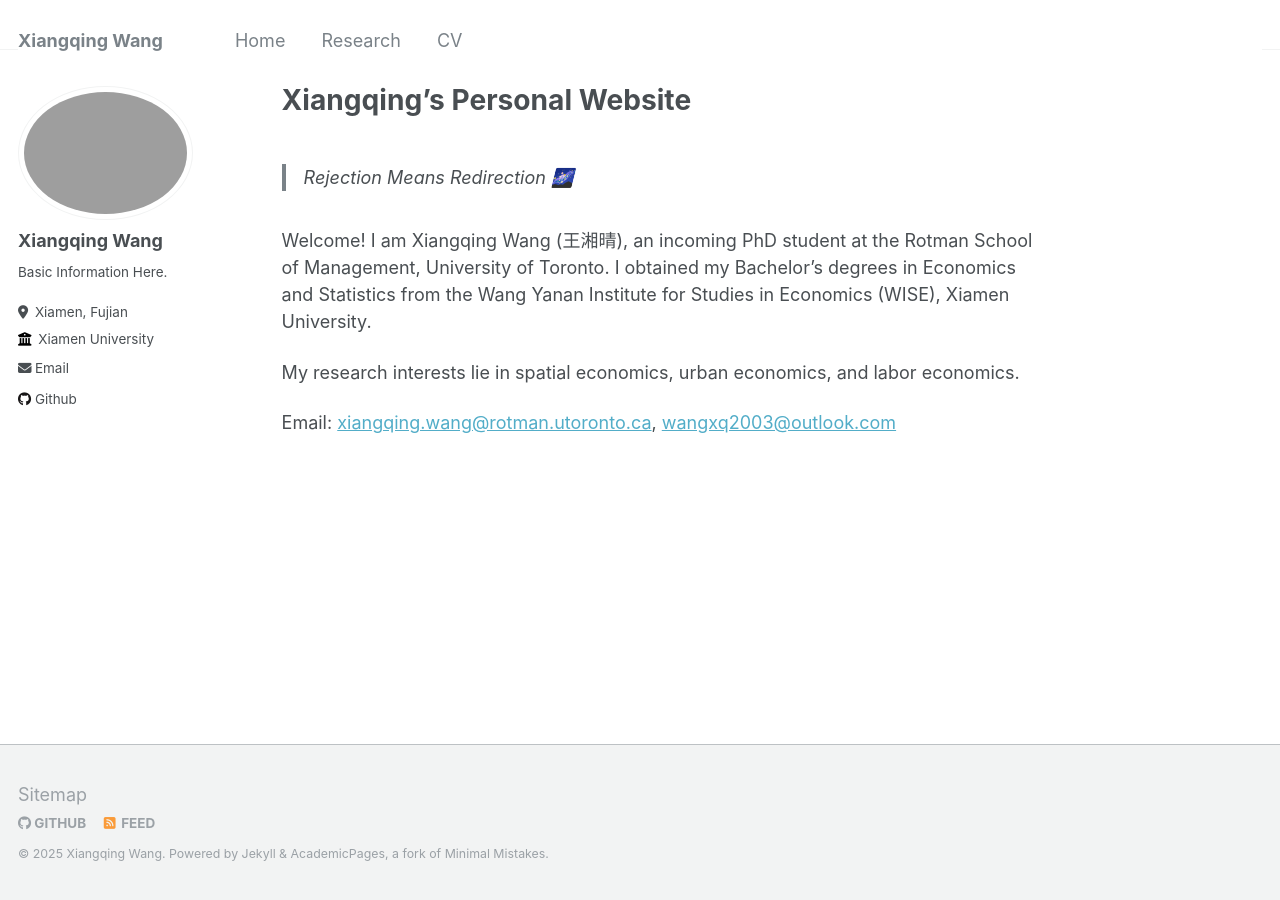
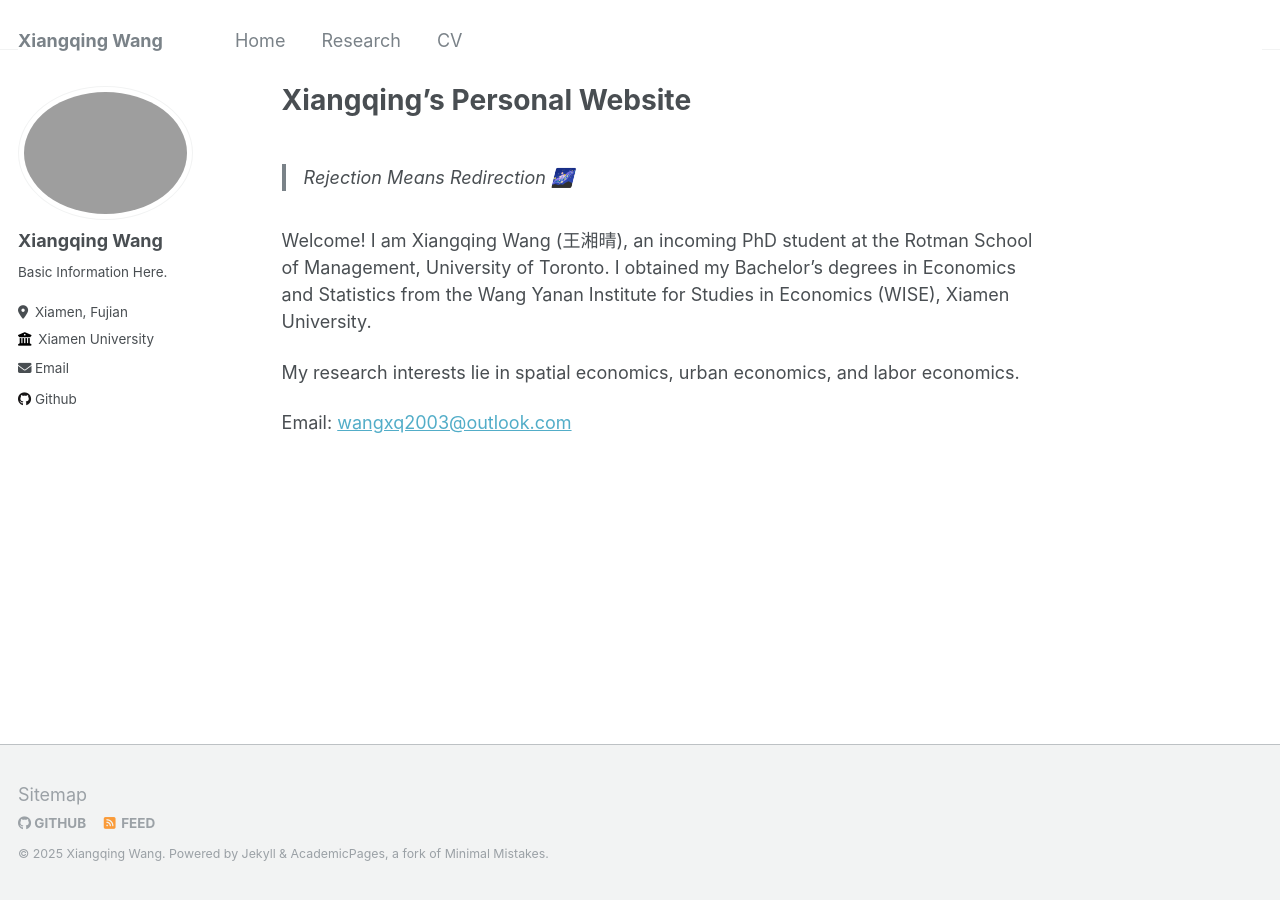
Before and after one commit to leahxqing/leahxqing.github.io, a Jekyll site: the page built from _pages/about.md, in a window 1280 px wide. Built offline with Jekyll 4.4.1, drawn with Linux system fonts in a browser that asks for light colours.

Commit message:
Update about.md

```diff
--- a/_pages/about.md
+++ b/_pages/about.md
@@ -13,4 +13,4 @@ Welcome! I am Xiangqing Wang (王湘晴), an incoming PhD student at the Rotman
 
 My research interests lie in spatial economics, urban economics, and labor economics.
 
-Email: [xiangqing.wang@rotman.utoronto.ca](mailto:xiangqing.wang@rotman.utoronto.ca), [wangxq2003@outlook.com](mailto:wangxq2003@outlook.com)
+Email: [wangxq2003@outlook.com](mailto:wangxq2003@outlook.com)
```
